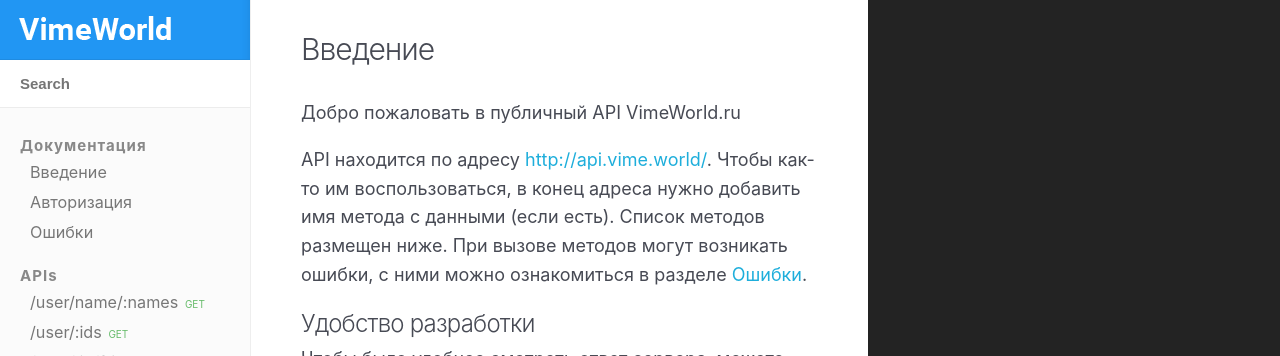
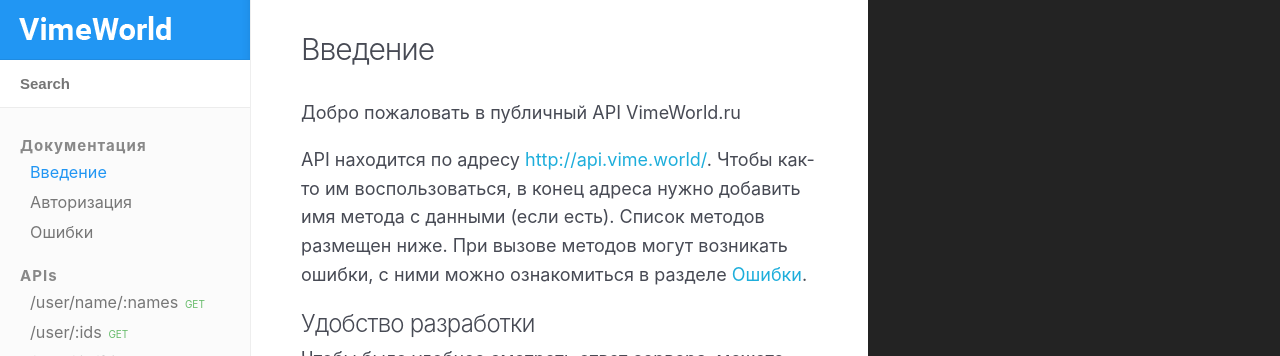
Before and after one commit to VimeWorld/api-docs, a Jekyll site: the page built from docs/index.html, in a window 1280 px wide. Shown: the top 356 px of the page. Built offline with Jekyll 4.4.1, drawn with Linux system fonts in a browser that asks for light colours; nearby versions of some CDN libraries.

Commit message:
Исправлен сайдбар

```diff
--- a/docs/_includes/sidebar.html
+++ b/docs/_includes/sidebar.html
@@ -8,7 +8,7 @@
 					{% assign sorted_docs = collection.docs | sort: "position" %}
 					{% for doc in sorted_docs %}
 						<li>
-							<a href="{{ "/" | absolute_url }}#{{ doc.id | replace: '/', '' | replace: '.', ''}}">
+							<a href="{{ "/" | relative_url }}#{{ doc.id | replace: '/', '' | replace: '.', ''}}">
 								{{ doc.title }}
 								{% if doc.type %}<span class="endpoint {{ doc.type }}"></span>{% endif %}
 							</a>
--- a/docs/_layouts/default.html
+++ b/docs/_layouts/default.html
@@ -4,9 +4,9 @@
 		<meta charset="utf-8">
 		<meta name="viewport" content="initial-scale=1.0, minimum-scale=1.0, maximum-scale=1.0, user-scalable=no" >
 
-		<link rel="stylesheet" href="{{ "/css/style.css" | absolute_url }}">
+		<link rel="stylesheet" href="{{ "/css/style.css" | relative_url }}">
 		<script src="https://ajax.googleapis.com/ajax/libs/jquery/1.11.2/jquery.min.js"></script>
-		<script src="{{ "/js/main.js" | absolute_url }}"></script>
+		<script src="{{ "/js/main.js" | relative_url }}"></script>
 		{% seo %}
 
 		{% if jekyll.environment == 'production' %}
@@ -23,11 +23,11 @@
 	<body>
 		<header>
 			<h1>
-				<a href="."><img src="{{ "/images/logo.png" | absolute_url }}" alt="{{ site.title }} logo"></a>
-				<button type="button" class="open-nav" id="open-nav"><img src="{{ "/images/menu.svg" | absolute_url }}"></button>
+				<a href="."><img src="{{ "/images/logo.png" | relative_url }}" alt="{{ site.title }} logo"></a>
+				<button type="button" class="open-nav" id="open-nav"><img src="{{ "/images/menu.svg" | relative_url }}"></button>
 			</h1>
 
-			<form action="{{ "/search/" | absolute_url }}" method="get">
+			<form action="{{ "/search/" | relative_url }}" method="get">
 				<input type="text" name="q" id="search-input" placeholder="Search">
 				<input type="submit" value="Search" style="display: none;">
 			</form>
--- a/docs/js/main.js
+++ b/docs/js/main.js
@@ -56,7 +56,7 @@
 
 	var href = $('.sidebar a').first().attr("href");
 
-	if (href !== undefined && href.charAt(0) === "#") {
+	if (href !== undefined && href.indexOf("#") != 0) {
 		setActiveSidebarLink();
 
 		$(window).on("scroll", function(evt) {
@@ -65,11 +65,10 @@
 	}
 
 	function setActiveSidebarLink() {
-			$('.sidebar a').removeClass('active');
-				var $closest = getClosestHeader();
-				$closest.addClass('active');
-				document.title = $closest.text();
-
+		$('.sidebar a').removeClass('active');
+		var $closest = getClosestHeader();
+		$closest.addClass('active');
+		document.title = $closest.text();
 	}
 });
 
@@ -90,8 +89,9 @@
 		var $link = $links.eq(i),
 		href = $link.attr("href");
 
-		if (href !== undefined && href.charAt(0) === "#" && href.length > 1) {
-			var $anchor = $(href);
+		var index;
+		if (href !== undefined && (index = href.indexOf("#")) != -1) {
+			var $anchor = $(href.substr(index));
 
 			if ($anchor.length > 0) {
 				var offset = $anchor.offset();
```
